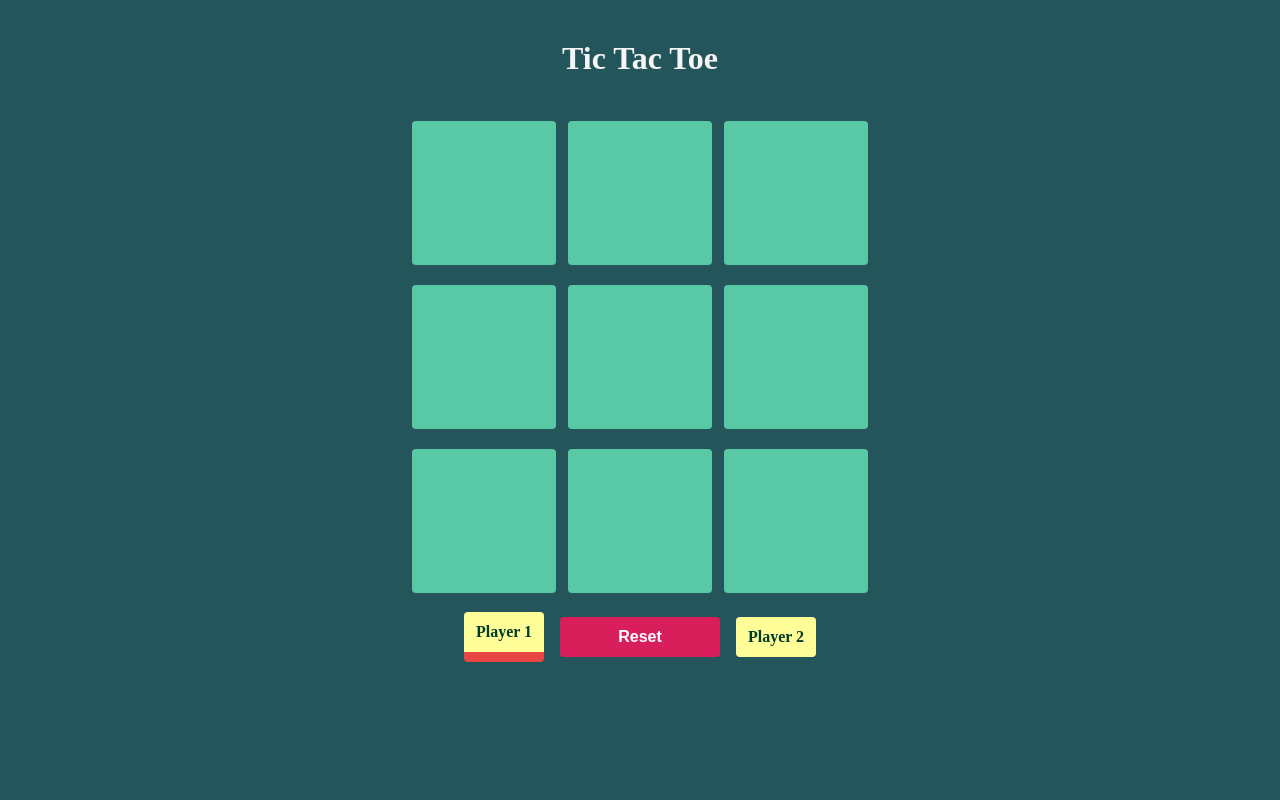
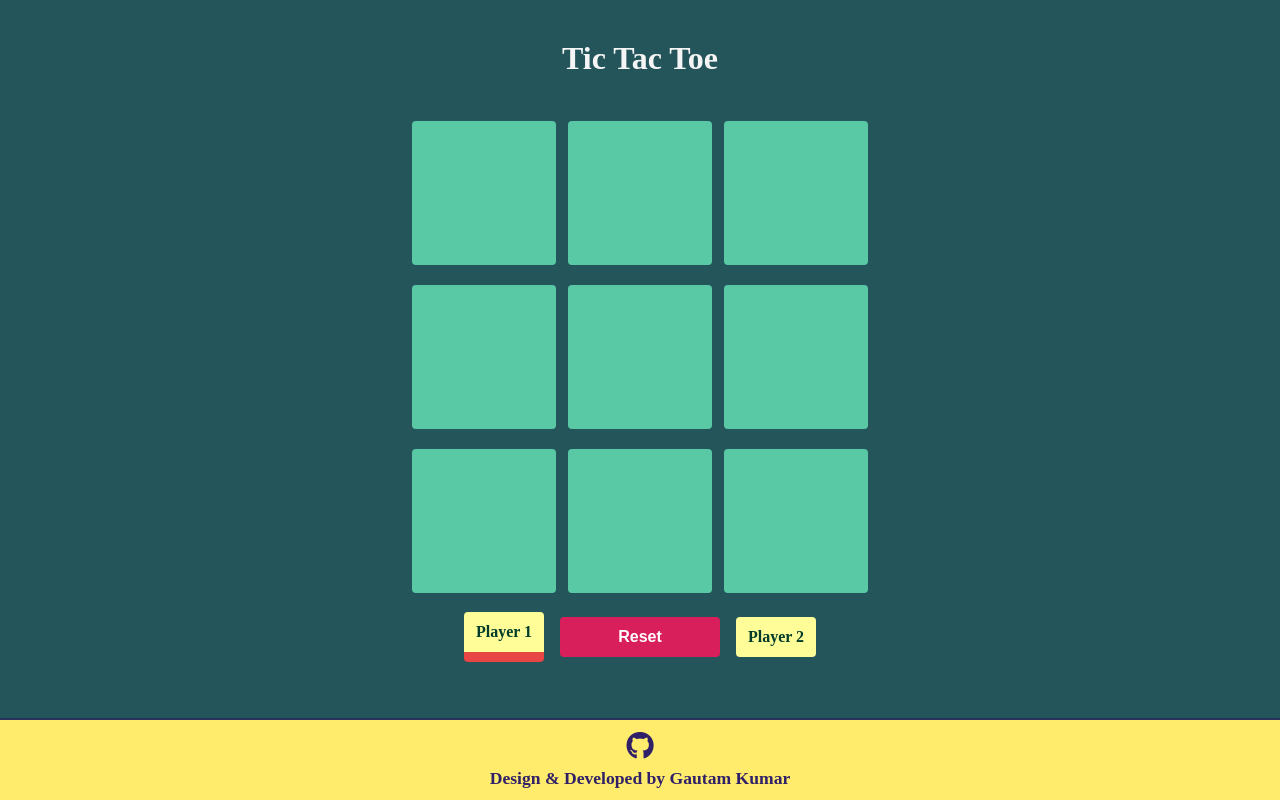
Before and after one commit to krgtm05/tictactoe.js, a plain HTML site: page index.html in a window 1280 px wide. Drawn offline with Linux system fonts and the light colour scheme.

Commit message:
change one

```diff
--- a/index.html
+++ b/index.html
@@ -5,6 +5,7 @@
     <meta name="viewport" content="width=device-width, initial-scale=1.0">
     <title>JavaScript TicTacToe</title>
     <link rel="stylesheet" href="styles.css">
+    <link rel="stylesheet" href="https://cdnjs.cloudflare.com/ajax/libs/font-awesome/6.5.1/css/all.min.css" integrity="sha512-DTOQO9RWCH3ppGqcWaEA1BIZOC6xxalwEsw9c2QQeAIftl+Vegovlnee1c9QX4TctnWMn13TZye+giMm8e2LwA==" crossorigin="anonymous" referrerpolicy="no-referrer" />
 </head>
 <body>
     <main>
@@ -29,8 +30,12 @@
                 <button class="reset">Reset</button>
                 <div class="player player2">Player 2</div>
             </div>
+
         </div>
-
+        <footer>
+            <a href="https://github.com/krgtm05"><i class="fa-brands fa-github"></i></a>
+             <p>Design & Developed by Gautam Kumar</p>
+         </footer>
     </main>
 
 
--- a/styles.css
+++ b/styles.css
@@ -12,7 +12,13 @@ body{
     justify-content: center;
     align-items: center;
     background-color: #23555b;
-}
+    }
+    main{
+        display: flex;
+        flex-direction: column;
+        justify-content: center;
+        align-items: center;
+    }
 .container{
     height: 70vh;
 
@@ -74,3 +80,27 @@ body{
 .winner{
     color:#fffd98
 }
+
+footer{
+    background-color: #ffec6d;
+    height: 10vmin;
+    border-top: 2px solid #29335c;
+    position: absolute;
+    bottom: 0;
+    left: 0;
+    width: 100%;
+    display: flex;
+    flex-direction: column;
+    row-gap: 1vmin;
+    justify-content: center;
+    align-items: center;
+
+}
+footer i,p{
+    font-size: 2.2vmin;
+    font-weight: bold;
+    color: #302067;
+}
+footer i{
+    font-size: 3.5vmin;
+}
```
